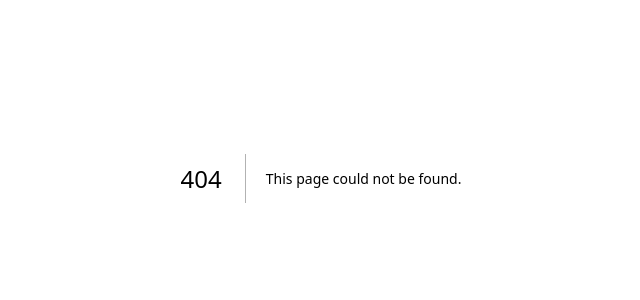
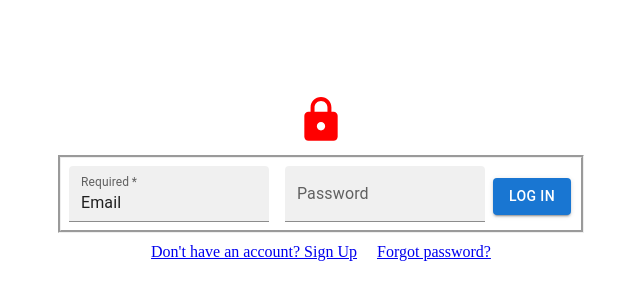
Before and after one commit to tahagunes/auth-task, a Next.js app in the folder nextjs/: page /login in a window 1280 px wide. Before the commit this address had no page. Shown: the part 222-522 px from the top of the page, without its empty margins (319-959 px from the left). Built offline with nearby package versions, Linux system fonts and the light colour scheme.

Commit message:
login page designed

```diff
--- a/nextjs/src/app/layout.tsx
+++ b/nextjs/src/app/layout.tsx
@@ -1,22 +1,9 @@
-import type { Metadata } from 'next'
-import { Inter } from 'next/font/google'
-import './globals.css'
-
-const inter = Inter({ subsets: ['latin'] })
-
-export const metadata: Metadata = {
-  title: 'Create Next App',
-  description: 'Generated by create next app',
-}
-
-export default function RootLayout({
-  children,
-}: {
-  children: React.ReactNode
-}) {
+// app/layout.js - no directives needed
+export default function RootLayout(props: { children: any; }) {
+  const { children } = props;
   return (
     <html lang="en">
-      <body className={inter.className}>{children}</body>
+      <body>{children}</body>
     </html>
   )
 }
--- /dev/null
+++ b/nextjs/src/app/login/layout.tsx
@@ -0,0 +1,14 @@
+export default function LoginLayout({
+    children, // will be a page or nested layout
+}: {
+    children: React.ReactNode
+}) {
+    return (
+        <section>
+            {/* Include shared UI here e.g. a header or sidebar */}
+            <nav></nav>
+
+            {children}
+        </section>
+    )
+}
--- /dev/null
+++ b/nextjs/src/app/login/page.tsx
@@ -0,0 +1,11 @@
+import React from 'react';
+import Box from '@mui/material/Box';
+import FormPropsTextFields from "@/components/login-form";
+export default function Page() {
+    return (
+        <div>
+                <FormPropsTextFields />
+
+        </div>
+    )
+}
--- a/nextjs/src/app/page.tsx
+++ b/nextjs/src/app/page.tsx
@@ -1,113 +1,23 @@
-import Image from 'next/image'
-
+import * as React from 'react';
+import Stack from '@mui/material/Stack';
+import { pink } from '@mui/material/colors';
+import SvgIcon, { SvgIconProps } from '@mui/material/SvgIcon';
+import Counter from '../components/counter';
+function HomeIcon(props: SvgIconProps) {
+  return (
+    <SvgIcon {...props}>
+      <path d="M10 20v-6h4v6h5v-8h3L12 3 2 12h3v8z" />
+    </SvgIcon>
+  );
+}
 export default function Home() {
   return (
-    <main className="flex min-h-screen flex-col items-center justify-between p-24">
-      <div className="z-10 max-w-5xl w-full items-center justify-between font-mono text-sm lg:flex">
-        <p className="fixed left-0 top-0 flex w-full justify-center border-b border-gray-300 bg-gradient-to-b from-zinc-200 pb-6 pt-8 backdrop-blur-2xl dark:border-neutral-800 dark:bg-zinc-800/30 dark:from-inherit lg:static lg:w-auto  lg:rounded-xl lg:border lg:bg-gray-200 lg:p-4 lg:dark:bg-zinc-800/30">
-          Get started by editing&nbsp;
-          <code className="font-mono font-bold">src/app/page.tsx</code>
-        </p>
-        <div className="fixed bottom-0 left-0 flex h-48 w-full items-end justify-center bg-gradient-to-t from-white via-white dark:from-black dark:via-black lg:static lg:h-auto lg:w-auto lg:bg-none">
-          <a
-            className="pointer-events-none flex place-items-center gap-2 p-8 lg:pointer-events-auto lg:p-0"
-            href="https://vercel.com?utm_source=create-next-app&utm_medium=appdir-template&utm_campaign=create-next-app"
-            target="_blank"
-            rel="noopener noreferrer"
-          >
-            By{' '}
-            <Image
-              src="/vercel.svg"
-              alt="Vercel Logo"
-              className="dark:invert"
-              width={100}
-              height={24}
-              priority
-            />
-          </a>
-        </div>
-      </div>
-
-      <div className="relative flex place-items-center before:absolute before:h-[300px] before:w-[480px] before:-translate-x-1/2 before:rounded-full before:bg-gradient-radial before:from-white before:to-transparent before:blur-2xl before:content-[''] after:absolute after:-z-20 after:h-[180px] after:w-[240px] after:translate-x-1/3 after:bg-gradient-conic after:from-sky-200 after:via-blue-200 after:blur-2xl after:content-[''] before:dark:bg-gradient-to-br before:dark:from-transparent before:dark:to-blue-700 before:dark:opacity-10 after:dark:from-sky-900 after:dark:via-[#0141ff] after:dark:opacity-40 before:lg:h-[360px] z-[-1]">
-        <Image
-          className="relative dark:drop-shadow-[0_0_0.3rem_#ffffff70] dark:invert"
-          src="/next.svg"
-          alt="Next.js Logo"
-          width={180}
-          height={37}
-          priority
-        />
-      </div>
-
-      <div className="mb-32 grid text-center lg:max-w-5xl lg:w-full lg:mb-0 lg:grid-cols-4 lg:text-left">
-        <a
-          href="https://nextjs.org/docs?utm_source=create-next-app&utm_medium=appdir-template&utm_campaign=create-next-app"
-          className="group rounded-lg border border-transparent px-5 py-4 transition-colors hover:border-gray-300 hover:bg-gray-100 hover:dark:border-neutral-700 hover:dark:bg-neutral-800/30"
-          target="_blank"
-          rel="noopener noreferrer"
-        >
-          <h2 className={`mb-3 text-2xl font-semibold`}>
-            Docs{' '}
-            <span className="inline-block transition-transform group-hover:translate-x-1 motion-reduce:transform-none">
-              -&gt;
-            </span>
-          </h2>
-          <p className={`m-0 max-w-[30ch] text-sm opacity-50`}>
-            Find in-depth information about Next.js features and API.
-          </p>
-        </a>
-
-        <a
-          href="https://nextjs.org/learn?utm_source=create-next-app&utm_medium=appdir-template-tw&utm_campaign=create-next-app"
-          className="group rounded-lg border border-transparent px-5 py-4 transition-colors hover:border-gray-300 hover:bg-gray-100 hover:dark:border-neutral-700 hover:dark:bg-neutral-800/30"
-          target="_blank"
-          rel="noopener noreferrer"
-        >
-          <h2 className={`mb-3 text-2xl font-semibold`}>
-            Learn{' '}
-            <span className="inline-block transition-transform group-hover:translate-x-1 motion-reduce:transform-none">
-              -&gt;
-            </span>
-          </h2>
-          <p className={`m-0 max-w-[30ch] text-sm opacity-50`}>
-            Learn about Next.js in an interactive course with&nbsp;quizzes!
-          </p>
-        </a>
-
-        <a
-          href="https://vercel.com/templates?framework=next.js&utm_source=create-next-app&utm_medium=appdir-template&utm_campaign=create-next-app"
-          className="group rounded-lg border border-transparent px-5 py-4 transition-colors hover:border-gray-300 hover:bg-gray-100 hover:dark:border-neutral-700 hover:dark:bg-neutral-800/30"
-          target="_blank"
-          rel="noopener noreferrer"
-        >
-          <h2 className={`mb-3 text-2xl font-semibold`}>
-            Templates{' '}
-            <span className="inline-block transition-transform group-hover:translate-x-1 motion-reduce:transform-none">
-              -&gt;
-            </span>
-          </h2>
-          <p className={`m-0 max-w-[30ch] text-sm opacity-50`}>
-            Explore the Next.js 13 playground.
-          </p>
-        </a>
-
-        <a
-          href="https://vercel.com/new?utm_source=create-next-app&utm_medium=appdir-template&utm_campaign=create-next-app"
-          className="group rounded-lg border border-transparent px-5 py-4 transition-colors hover:border-gray-300 hover:bg-gray-100 hover:dark:border-neutral-700 hover:dark:bg-neutral-800/30"
-          target="_blank"
-          rel="noopener noreferrer"
-        >
-          <h2 className={`mb-3 text-2xl font-semibold`}>
-            Deploy{' '}
-            <span className="inline-block transition-transform group-hover:translate-x-1 motion-reduce:transform-none">
-              -&gt;
-            </span>
-          </h2>
-          <p className={`m-0 max-w-[30ch] text-sm opacity-50`}>
-            Instantly deploy your Next.js site to a shareable URL with Vercel.
-          </p>
-        </a>
-      </div>
+    <main>
+      <HomeIcon fontSize="small" />
+      <HomeIcon />
+      <HomeIcon fontSize="large" />
+      <HomeIcon sx={{ fontSize: 500 }} />
+      <Counter />
     </main>
-  )
+  );
 }
--- /dev/null
+++ b/nextjs/src/components/counter.tsx
@@ -0,0 +1,14 @@
+'use client'
+
+import { useState } from 'react'
+
+export default function Counter() {
+    const [count, setCount] = useState(0)
+
+    return (
+        <div>
+            <p>You clicked {count} times</p>
+            <button onClick={() => setCount(count + 1)}>Click me</button>
+        </div>
+    )
+}
--- /dev/null
+++ b/nextjs/src/components/login-form.tsx
@@ -0,0 +1,57 @@
+'use client'
+import * as React from 'react';
+import Box from '@mui/material/Box';
+import TextField from '@mui/material/TextField';
+import Button from '@mui/material/Button';
+import LockIcon from '@mui/icons-material/Lock';
+export default function FormPropsTextFields() {
+    async function handleLogin () {
+        console.log("login")
+    }
+    return (
+        <Box
+            component="form"
+            sx={{
+                '& .MuiTextField-root': { m: 1, width: '25ch' },
+                position: 'absolute',
+                top: 0,
+                left: 0,
+                right: 0,
+                bottom: 0,
+                margin: 'auto',
+            }}
+            noValidate
+            autoComplete="off"
+            display="flex"
+            flexDirection="column"
+            justifyContent="center"
+            alignItems="center"
+            height="10vh" // set the height to 100% of the viewport height
+
+        >
+            <LockIcon style={{color:'red',fontSize:50}}/>
+            <div style={{ marginTop:10, flexDirection:"column" , borderStyle: 'groove' }}>
+
+                <TextField
+                    required
+                    id="filled-required"
+                    label="Required"
+                    defaultValue="Email"
+                    variant="filled"
+                />
+                <TextField
+                    id="filled-password-input"
+                    label="Password"
+                    type="password"
+                    autoComplete="current-password"
+                    variant="filled"
+                />
+                <Button style={{ marginTop:20,marginRight:10}} variant="contained" onClick={handleLogin}>Log in</Button>
+            </div>
+            <div style={{ marginTop: 10 }}>
+                <a style={{marginRight:10}}href="/register">Don't have an account? Sign Up</a>
+                <a style={{marginLeft:10}}href="/recovery-password">Forgot password?</a>
+            </div>
+        </Box>
+    );
+}
--- a/nextjs/tailwind.config.ts
+++ b/nextjs/tailwind.config.ts
@@ -1,10 +1,13 @@
 import type { Config } from 'tailwindcss'
+// tailwind.config.js
+const {nextui} = require("@nextui-org/react");
 
 const config: Config = {
   content: [
     './src/pages/**/*.{js,ts,jsx,tsx,mdx}',
     './src/components/**/*.{js,ts,jsx,tsx,mdx}',
     './src/app/**/*.{js,ts,jsx,tsx,mdx}',
+    "./node_modules/@nextui-org/theme/dist/**/*.{js,ts,jsx,tsx}",
   ],
   theme: {
     extend: {
@@ -15,6 +18,7 @@ const config: Config = {
       },
     },
   },
-  plugins: [],
+  darkMode: "class",
+  plugins: [nextui()],
 }
 export default config
```
Also changed, not shown: nextjs/AcmeLogo.jsx (added, +11 -0 lines), nextjs/package.json (+11 -5 lines), nextjs/src/app/providers.tsx (added, +12 -0 lines), nextjs/src/app/recovery-password/page.tsx (added, +11 -0 lines), nextjs/src/app/register/page.tsx (added, +11 -0 lines), 1 other file (tests, documents, lock files or other folders).
